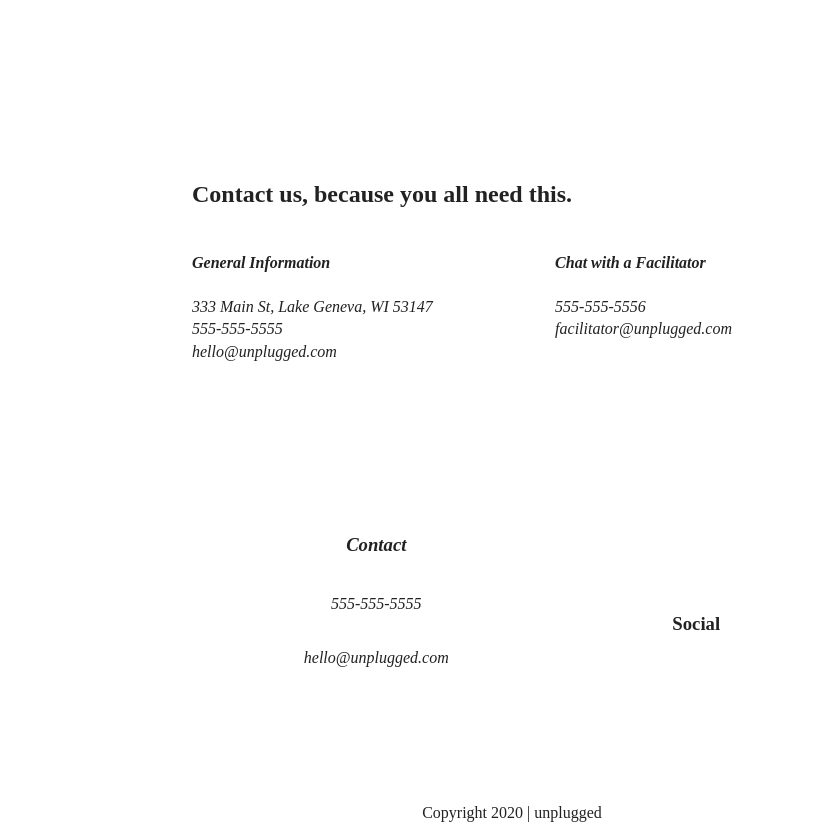
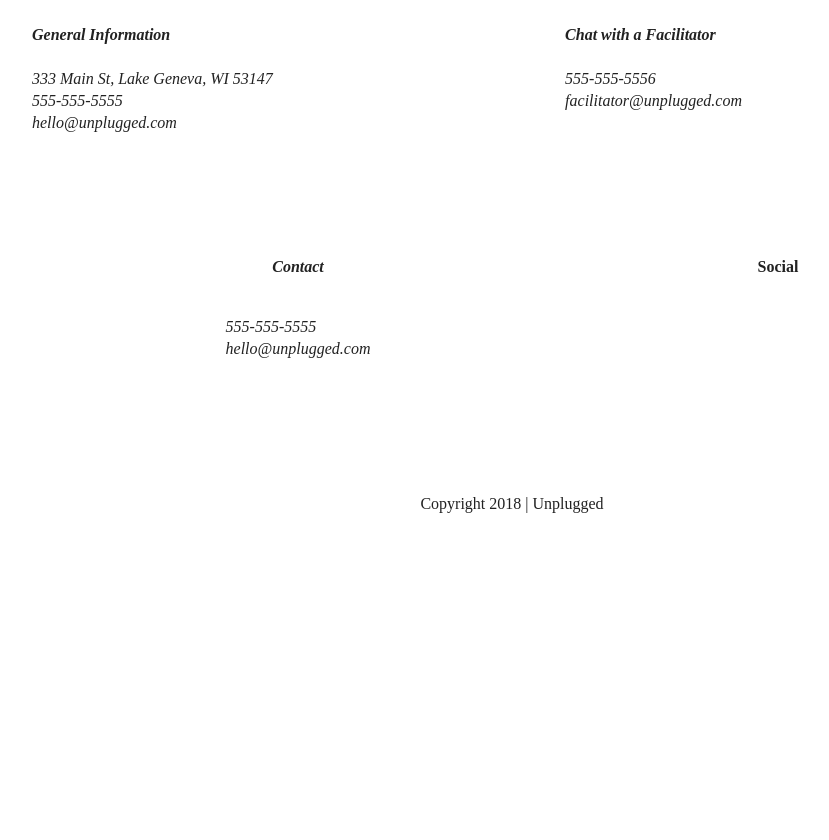
Before and after one commit to adjikia/206-14-unplugged-retreat-code, a website: page about/index.html in a window 1280 px wide. Shown: the part 516-1356 px from the top of the page, without its empty margins (128-957 px from the left). After the commit the page ends 1047 px from the top, so only its background shows below. Drawn offline with Linux system fonts and the light colour scheme.

Commit message:
desktop media queries added

```diff
--- a/about/index.html
+++ b/about/index.html
@@ -87,30 +87,35 @@
 <footer>
   <div class="content-wrapper">
     <div class="footer-content">
-            <div class="footer-content">
       <address class="contact">
-                <h3>Contact</h3>
-                <p>555-555-5555</p>
-                <p>hello@unplugged.com</p>
+        <h4>Contact</h4>
+        <p>
+          555-555-5555<br>
+          hello@unplugged.com
+        </p>
       </address>
-            </div>
       <div class="social">
-                <h3>Social</h3>
+        <h4>Social</h4>
         <div class="social-icons">
-                      <p><a href="https://www.facebook.com/yoursite" target="_blank"></a></p>
-                      <p><a href="https://www.twitter.com/yoursite" target="_blank"></a></p>
-                      <p><a href="https://www.instagram.com/yoursite" target="_blank"></a></p>
-
-                      <!-- other social links here -->
+          <p>
+            <a href="https://www.facebook.com/Skillcrush/" target="_blank"></a>
+          </p>
+          <p>
+            <a href="https://twitter.com/Skillcrush" target="_blank"></a>
+          </p>
+          <p>
+            <a href="https://www.instagram.com/skillcrush/" target="_blank"></a>
+          </p>
         </div>
       </div>
     </div> <!-- footer content ends -->
-      </div> <!--footer content-wrapper ends-->
-
+  </div>
+  <!--footer content-wrapper ends-->
   <div class="copyright">
-        <p> Copyright 2020 | unplugged </p>
+    <p>Copyright 2018 | Unplugged</p>
   </div>
 </footer>
+
 
 
 
--- a/css/main.css
+++ b/css/main.css
@@ -178,7 +178,7 @@ header .content-wrapper {
 .footer-content {
   display:flex;
   justify-content: center;
-  align-items: center;
+  align-items: start  ;
   flex-flow: row wrap;
   flex-direction:column;
 }
@@ -407,7 +407,7 @@ p.faq-answer {
 
   .content-wrapper {
     max-width: 640px;
-    margin: 100px 0;
+    margin: 50px 0;
 }
 
   .header-divider {
@@ -417,7 +417,7 @@ p.faq-answer {
   .footer-content {
     display: flex;
     justify-content: space-around;
-    align-items: center;
+    align-items: start;
     flex-flow: row wrap;
   }
 
@@ -491,14 +491,23 @@ aside .content-wrapper {
 /*Base Styles*/
 
   .content-wrapper {
-    max-width: ;
-    margin: 100px 0;
+    max-width: 960px;
+    margin: 50px 0;
 }
 
 /*Home Page Styles*/
+.features article {
+    flex-basis: 20%;
+  }
+
+  footer .content-wrapper {
+      width: 85%;
+    }
 
 /*About Page Styles*/
-
+.contact-content{
+  padding-right: 250px;
+}
 
 /*FAQ Page Styles*/
 
```
Also changed, not shown: faqs/index.html (+19 -14 lines), 1 other file. Lines whose indentation alone changed are shown as unchanged.
